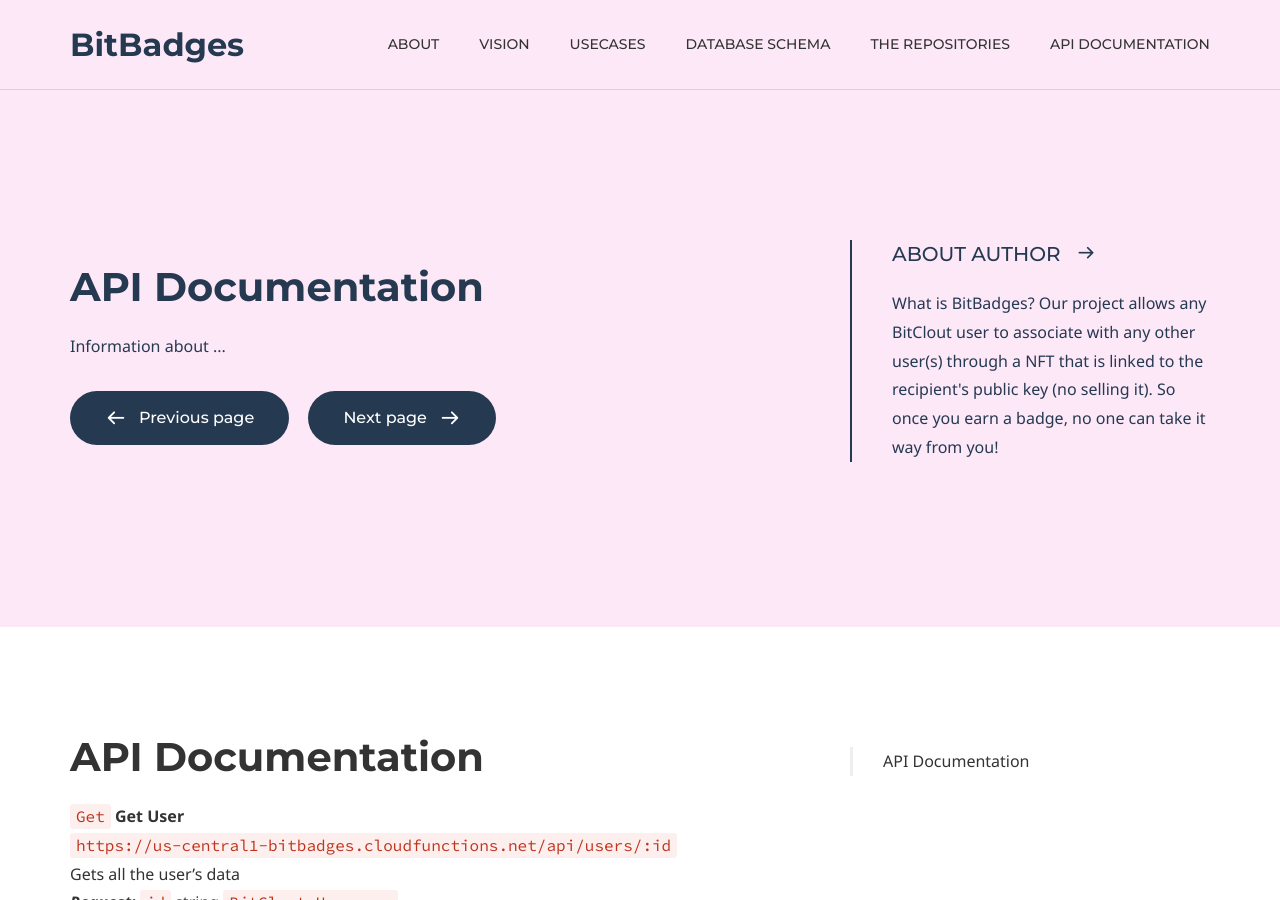
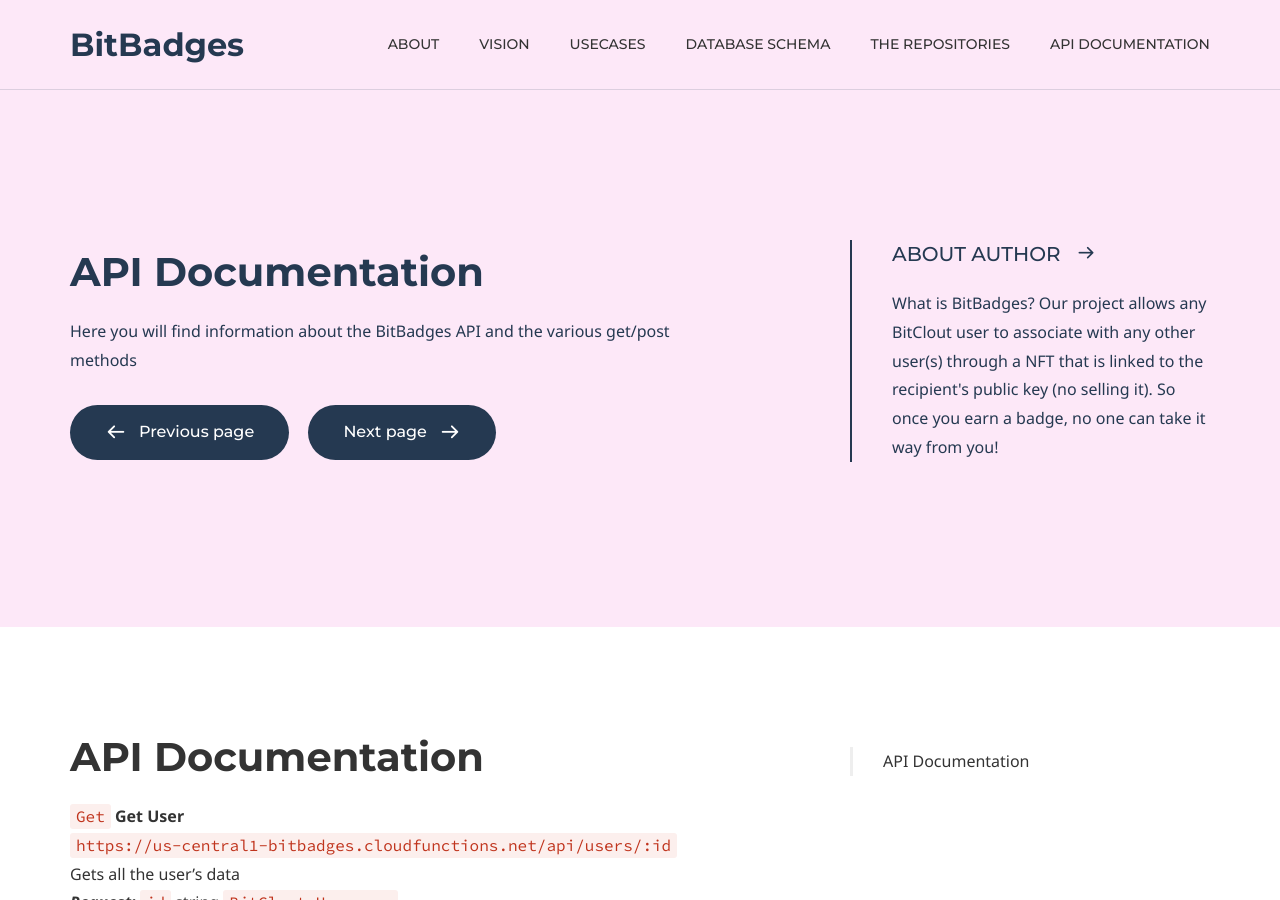
Before and after one commit to BitBadges/bitbadges.github.io, a Jekyll site: the page built from api.md, in a window 1280 px wide and 900 px high. Built offline with Jekyll 4.4.1, drawn with Linux system fonts in a browser that asks for light colours; some web fonts are replaced.

```diff
--- a/api.md
+++ b/api.md
@@ -6,7 +6,7 @@ comments: false
 
 # Hero section
 title: API Documentation
-description: Information about ...
+description: Here you will find information about the BitBadges API and the various get/post methods
 
 # Author box
 author:
```
